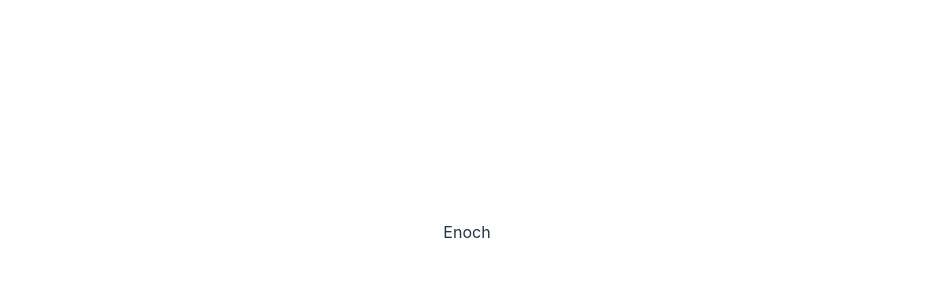
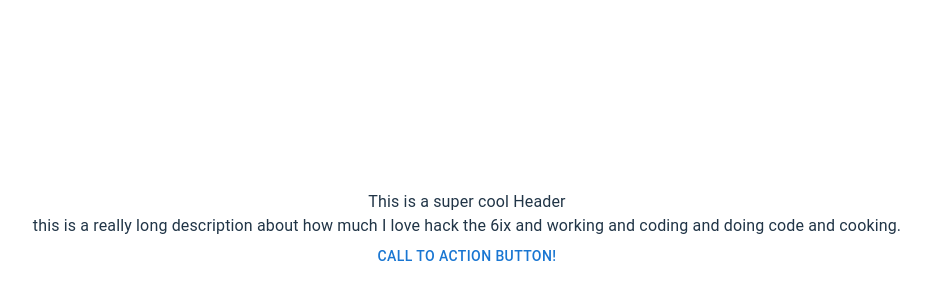
Before and after one commit to siumairice/resume-project, a React (Vite) app: page / in a window 1280 px wide. Shown: the part 168-468 px from the top of the page, without its empty margins (173-1100 px from the left). Built offline with nearby package versions, Linux system fonts and the light colour scheme.

Commit message:
add basic landing page

```diff
--- a/src/App.tsx
+++ b/src/App.tsx
@@ -1,10 +1,11 @@
 import './App.css'
+import LandingPage from './components/LandingPage'
 
 function App() {
 
   return (
     <>
-      <div className="enoch">Enoch</div>
+      <LandingPage/>
     </>
   )
 }
--- /dev/null
+++ b/src/components/LandingPage.tsx
@@ -0,0 +1,16 @@
+import { Box,  Button,  Typography } from "@mui/material"
+
+function LandingPage() {
+
+  return (
+    <>
+    <Box>
+        <Typography>This is a super cool Header</Typography>
+        <Typography>this is a really long description about how much I love hack the 6ix and working and coding and doing code and cooking.</Typography>
+        <Button>Call to action button!</Button>
+    </Box>
+    </>
+  )
+}
+
+export default LandingPage
```
